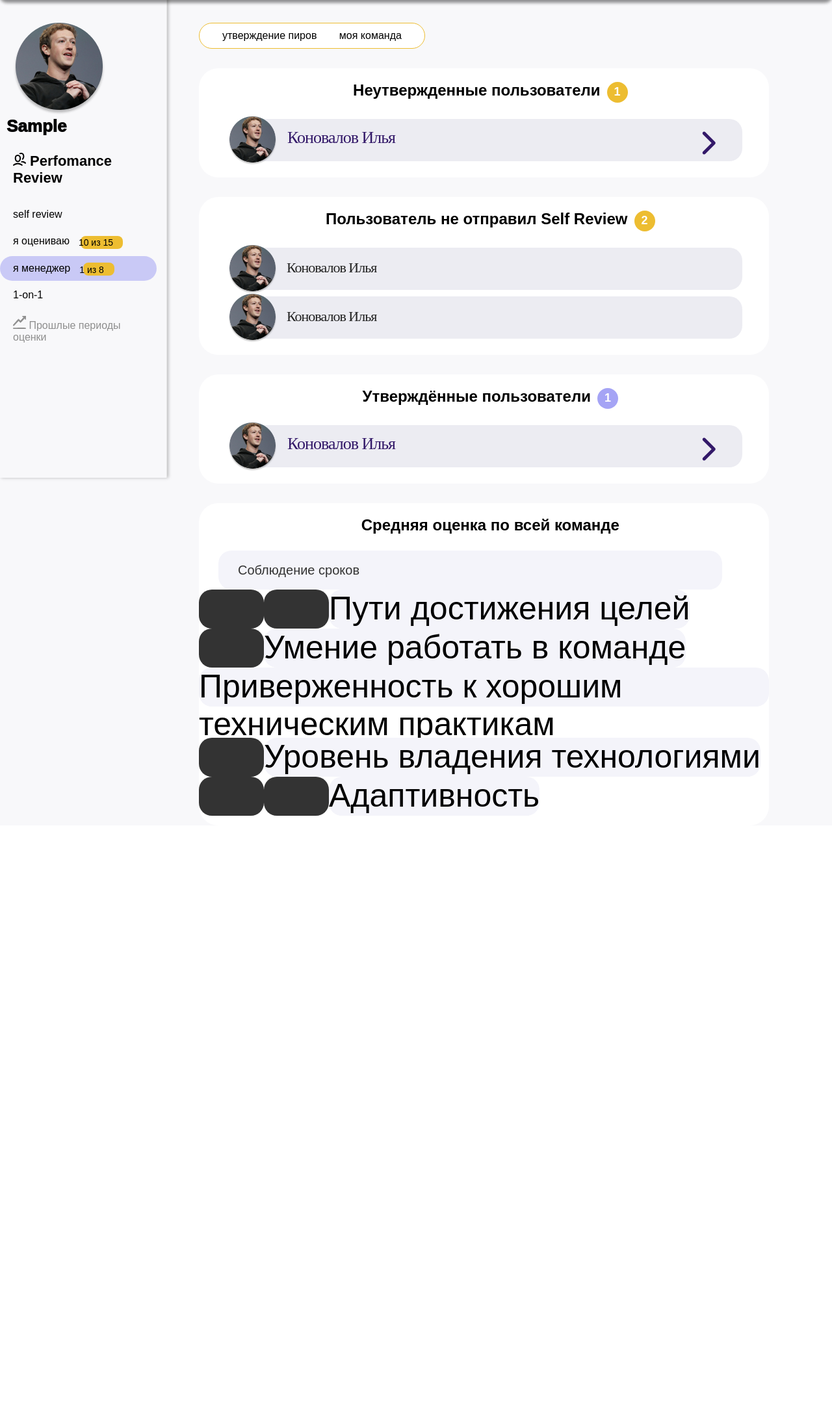
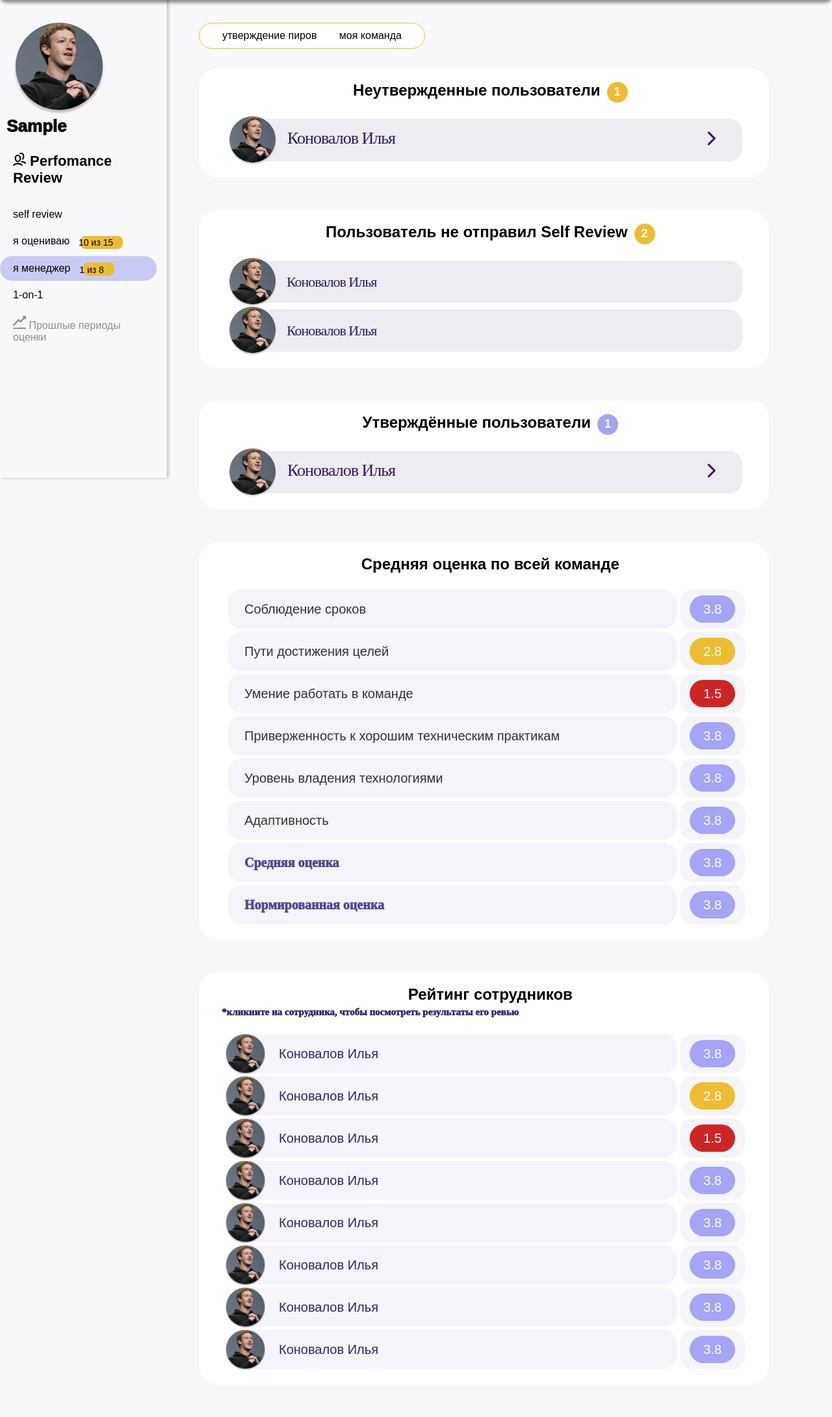
Before and after one commit to snooperv/perforator-back, a Django app: page /perforator/imanager/ in a window 1280 px wide. Shown: the part 65-2245 px from the top of the page at 65% size. Before the commit the page ends 1320 px from the top, so only its background shows below. Run offline with Django 3.2, Linux system fonts and the light colour scheme; the visitor is signed in with stand-in values (Sample User, id 1); some libraries are stand-ins or nearby versions; some web fonts are replaced.

Commit message:
Добавлена страница "Я менеджер"

```diff
--- a/api/perforator/static/css/manager.css
+++ b/api/perforator/static/css/manager.css
@@ -19,9 +19,9 @@
     margin-top: 30px;
     width: 90%;
     background: #FFFFFF;
-    text-align: left;
     border-radius: 30px;
     padding-bottom: 15px;
+    margin-bottom: 50px;
 }
 
 .block-title {
@@ -111,7 +111,7 @@
   position: relative;
   float: right;
   margin-right: 25px;
-  font-size: 2.5em;
+  font-size: 1.5em;
   color: #331969;
 }
 .delete-peer {
@@ -263,8 +263,8 @@ input[type=submit]:active {
 .block-name {
   float: left;
   position: relative;
-  top: 18px;
-  color: #331969;
+  top: 20px;
+  color: #331969 !important;
   font-family: "Gotham Pro";
   font-size: 26px;
   font-weight: 400;
@@ -289,15 +289,31 @@ input[type=submit]:active {
 }
 
 .inside-wrapper {
-    display: inline;
+    display: inline-block;
+    margin-left: 45px;
 }
 
+
 .items {
-    font-size: 50px;
-    display: inline-block;
+    width: 80%;
     background-color: #F4F4FA;
+    font-size: 20px;
+    font-weight: 400;
+    color: #333;
     border-radius: 20px;
     height: 60px;
+    line-height: 60px;
+    padding-left: 25px;
+    margin-bottom: 5px;
+    display: inline-block;
+    float: left;
+
+}
+
+.sum {
+    font-family: 'Gotham Pro';
+    font-weight: 1000;
+    color: #4C4B9A;
 }
 
 .grade {
@@ -306,5 +322,56 @@ input[type=submit]:active {
     width: 100px;
     height: 60px;
     border-radius: 20px;
-    background-color: #333;
+    background-color: #F4F4FA;
+    margin-left: 5px;
 }
+
+.grade-number {
+    font-size: 20px;
+    color: #fff;
+    padding: 5px;
+    text-align: center;
+    border-radius: 25px;
+    width: 60px;
+    height: 32px;
+    line-height: 32px;
+    display: inline-block;
+    margin-left: 15px;
+    margin-top: 9px;
+}
+
+.great {
+    background-color: #A5A4F5;
+}
+
+.good {
+    background-color: #EDBD31;
+}
+
+.bad {
+    background-color: #CD2525;
+}
+
+.rating-name {
+    font-weight: 400;
+}
+
+.block-description {
+    font-size: 15px;
+    color: #2C286D;
+    font-weight: 1000;
+    margin: -20px 0 25px 35px;
+}
+
+.name-link {
+    color: #2C286D;
+    position: relative;
+    left: -10px;
+}
+
+.rating-peer-avatar {
+    width: 63px;
+    float: left;
+    position: relative;
+    left: -30px;
+}
--- a/api/perforator/templates/main/headAndSidebar/header.html
+++ b/api/perforator/templates/main/headAndSidebar/header.html
@@ -2,13 +2,6 @@
 
 <div class="header">
     <div class="wrapper">
-        <div class="toggle">
-            <input type="checkbox" id="check"/>
-            <label for="check" class="icons">
-                <!--<fa icon="bars" id="bars"/>
-                <fa icon="times" id="cancel"/>-->
-            </label>
-        </div>
         <div class="logo-div">
             <img src="{% static 'img/logo.svg' %}" alt="logo" class="logo"/>
         </div>
--- a/api/perforator/templates/main/mainfiles/i_manager.html
+++ b/api/perforator/templates/main/mainfiles/i_manager.html
@@ -87,21 +87,15 @@
                 <div id="myDropdown1" class="dropdown-content">
                     <div class="dropdown-container">
                         <div class="dropdown-description">
-                            пиры, которых выбрал сотрудник
+                            коллеги, которых выбрал сотрудник
                         </div>
                         <div class="selected-peer">
                             <img src="{% static 'img/pic.png' %}" class="selected-peer-avatar"/>
                             <span class="selected-peer-name">Коновалов Илья</span>
-                            <a href="#" class="delete-peer">
-                                <i class="fas fa-times"></i>
-                            </a>
                         </div>
                         <div class="selected-peer">
                             <img src="{% static 'img/pic.png' %}" class="selected-peer-avatar"/>
                             <span class="selected-peer-name">Коновалов Илья</span>
-                            <a href="#" class="delete-peer">
-                                <i class="fas fa-times"></i>
-                            </a>
                         </div>
                     </div>
                 </div>
@@ -114,42 +108,121 @@
         <div class="block-container">
             <h2 class="block-title">Средняя оценка по всей команде</h2>
             <div class="inside-wrapper">
-                <div class="items" id="it" style="
-                width: 85%;
-                background-color: #F4F4FA;
-                font-size: 20px;
-                color: #333;
-                border-radius: 20px;
-                height: 60px;
-                line-height: 60px;
-                padding-left: 30px;
-                margin-left: 30px;
-                ">
+                <div class="items">
                     Соблюдение сроков
                 </div>
-                <div class="grade"></div>
-                <div class="items" id="it">
+                <div class="grade">
+                    <div class="grade-number great">3.8</div>
+                </div>
+                <div class="items">
                     Пути достижения целей
                 </div>
-                <div class="grade"></div>
-                <div class="items" id="it">
+                <div class="grade">
+                    <div class="grade-number good">2.8</div>
+                </div>
+                <div class="items">
                     Умение работать в команде
                 </div>
-                <div class="grade"></div>
+                <div class="grade">
+                    <div class="grade-number bad">1.5</div>
+                </div>
                 <div class="items">
                     Приверженность к хорошим техническим практикам
                 </div>
-                <div class="grade"></div>
+                <div class="grade">
+                    <div class="grade-number great">3.8</div>
+                </div>
                 <div class="items">
                     Уровень владения технологиями
                 </div>
-                <div class="grade"></div>
+                <div class="grade">
+                    <div class="grade-number great">3.8</div>
+                </div>
                 <div class="items">
                     Адаптивность
                 </div>
-                <div class="grade"></div>
+                <div class="grade">
+                    <div class="grade-number great">3.8</div>
+                </div>
+                <div class="items sum">
+                    Средняя оценка
+                </div>
+                <div class="grade">
+                    <div class="grade-number great">3.8</div>
+                </div>
+                <div class="items sum">
+                    Нормированная оценка
+                </div>
+                <div class="grade">
+                    <div class="grade-number great">3.8</div>
+                </div>
             </div>
         </div>
+
+        <div class="block-container">
+            <h2 class="block-title">Рейтинг сотрудников</h2>
+            <p class="block-description">*кликните на сотрудника, чтобы посмотреть результаты его ревью</p>
+            <div class="inside-wrapper">
+                <div class="items rating-name">
+                    <img src="{% static 'img/pic.png' %}" class="rating-peer-avatar"/>
+                    <a href="" class="name-link">Коновалов Илья</a>
+                </div>
+                <div class="grade">
+                    <div class="grade-number great">3.8</div>
+                </div>
+                <div class="items rating-name">
+                    <img src="{% static 'img/pic.png' %}" class="rating-peer-avatar"/>
+                    <a href="" class="name-link">Коновалов Илья</a>
+                </div>
+                <div class="grade">
+                    <div class="grade-number good">2.8</div>
+                </div>
+                <div class="items rating-name">
+                    <img src="{% static 'img/pic.png' %}" class="rating-peer-avatar"/>
+                    <a href="" class="name-link">Коновалов Илья</a>
+                </div>
+                <div class="grade">
+                    <div class="grade-number bad">1.5</div>
+                </div>
+                <div class="items rating-name">
+                    <img src="{% static 'img/pic.png' %}" class="rating-peer-avatar"/>
+                    <a href="" class="name-link">Коновалов Илья</a>
+                </div>
+                <div class="grade">
+                    <div class="grade-number great">3.8</div>
+                </div>
+                <div class="items rating-name">
+                    <img src="{% static 'img/pic.png' %}" class="rating-peer-avatar"/>
+                    <a href="" class="name-link">Коновалов Илья</a>
+                </div>
+                <div class="grade">
+                    <div class="grade-number great">3.8</div>
+                </div>
+                <div class="items rating-name">
+                    <img src="{% static 'img/pic.png' %}" class="rating-peer-avatar"/>
+                    <a href="" class="name-link">Коновалов Илья</a>
+                </div>
+                <div class="grade">
+                    <div class="grade-number great">3.8</div>
+                </div>
+                <div class="items rating-name">
+                    <img src="{% static 'img/pic.png' %}" class="rating-peer-avatar"/>
+                    <a href="" class="name-link">Коновалов Илья</a>
+                </div>
+                <div class="grade">
+                    <div class="grade-number great">3.8</div>
+                </div>
+                <div class="items rating-name">
+                    <img src="{% static 'img/pic.png' %}" class="rating-peer-avatar"/>
+                    <a href="" class="name-link">Коновалов Илья</a>
+                </div>
+                <div class="grade">
+                    <div class="grade-number great">3.8</div>
+                </div>
+            </div>
+        </div>
+
+
     </div>
 
     <script>
```
